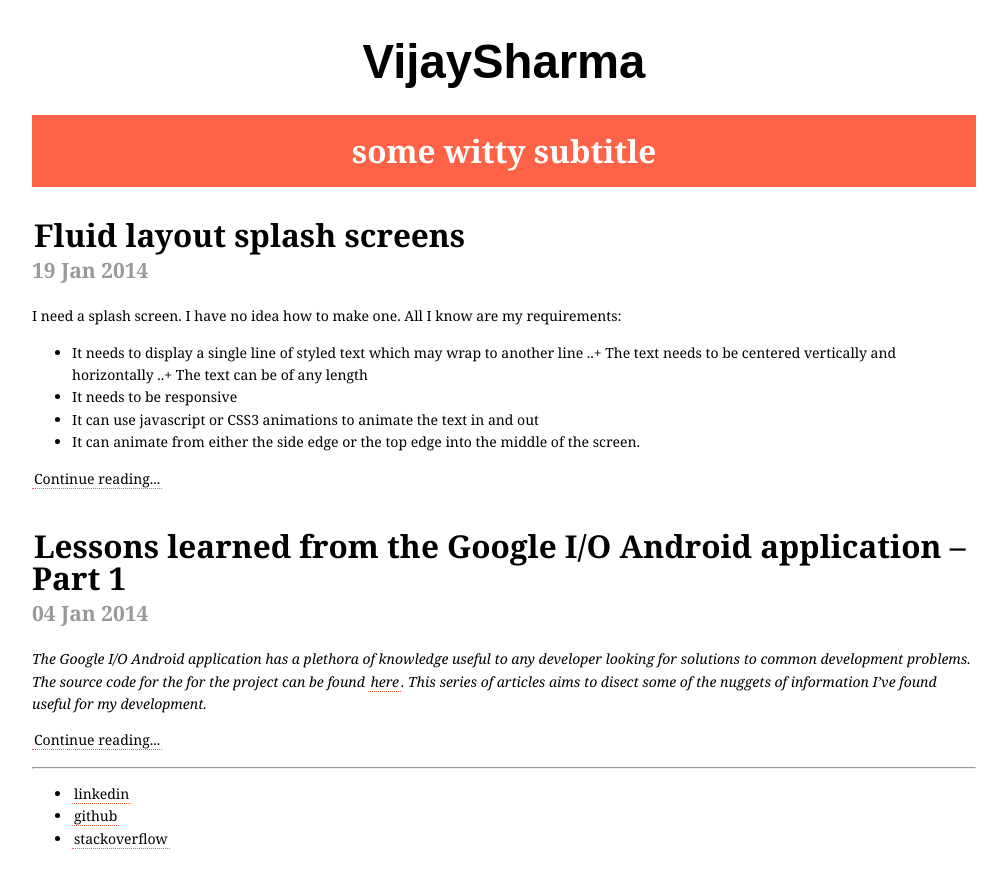
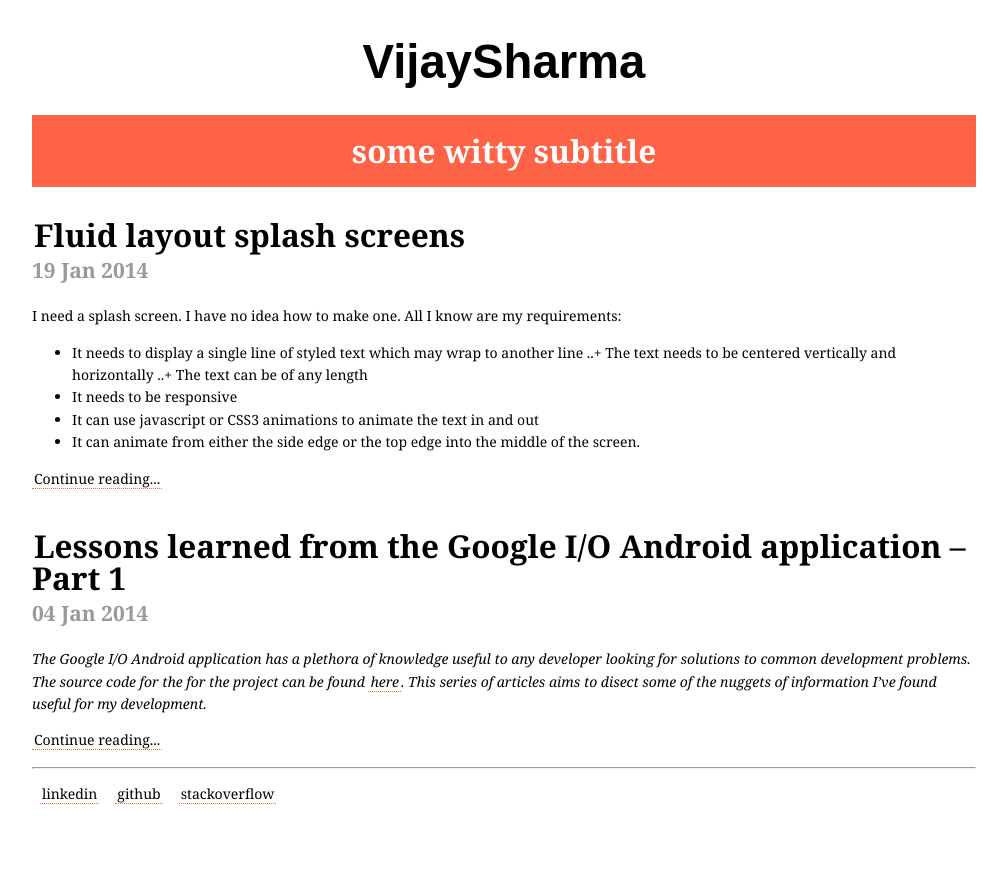
Before and after one commit to vijaysharm/vijaysharm.github.io, a Jekyll site: the page built from index.html, in a window 1280 px wide. Shown: the top 892 px of the page, without its empty margins (136-1143 px from the left). Built offline with Jekyll 4.4.1, drawn with Linux system fonts in a browser that asks for light colours; the list of posts is cut into pages by our own code; grey boxes are pictures that could not be loaded.

Commit message:
fixed the footer

```diff
--- a/_includes/footer.html
+++ b/_includes/footer.html
@@ -1,12 +1,6 @@
-<div class="container">
-	<div class="row">
-		<div class="col-lg-12">
-			<hr class="alt">
-			<ul class="text-center list-inline">
-				<li><a href="http://ca.linkedin.com/in/vijaysharm/">linkedin</a></li>
-				<li><a href="https://github.com/vijaysharm">github</a></li>
-				<li><a href="http://stackoverflow.com/users/529692/vijay-sharma">stackoverflow</a></li>
-			</ul>
-		</div>
-	</div>
-</div>
+<hr class="alt">
+<ul class="contact l-clearfix">
+	<li><a href="http://ca.linkedin.com/in/vijaysharm/">linkedin</a></li>
+	<li><a href="https://github.com/vijaysharm">github</a></li>
+	<li><a href="http://stackoverflow.com/users/529692/vijay-sharma">stackoverflow</a></li>
+</ul>
--- a/css/layout.css
+++ b/css/layout.css
@@ -9,6 +9,10 @@
 
 .l-left-align > * {
 	float: left;
+}
+
+.l-center-align {
+	text-align: center;
 }
 
 .l-clearfix:after {
--- a/css/module.css
+++ b/css/module.css
@@ -22,3 +22,13 @@
 	padding-top: 32px;
 	padding-bottom: 8px;
 }
+
+.contact {
+	list-style: none;
+	padding: 0;
+}
+
+.contact li {
+	padding: 0 8px;
+	float: left;
+}
```
